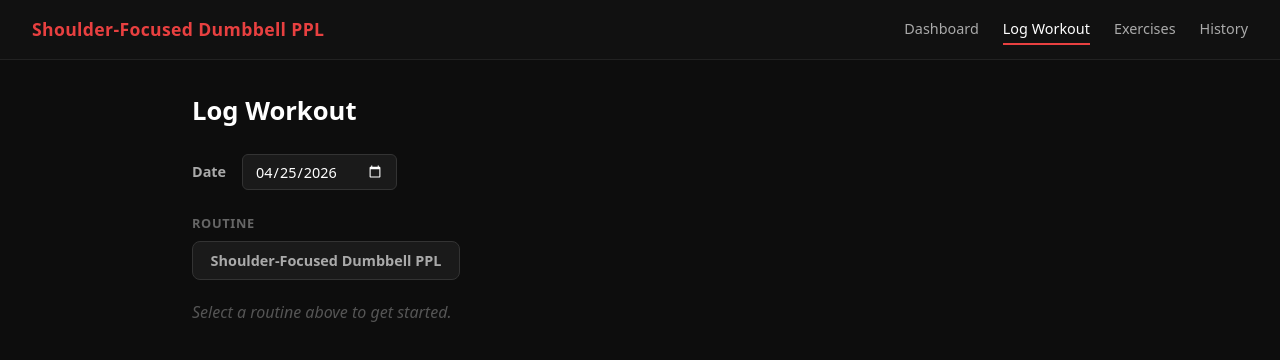
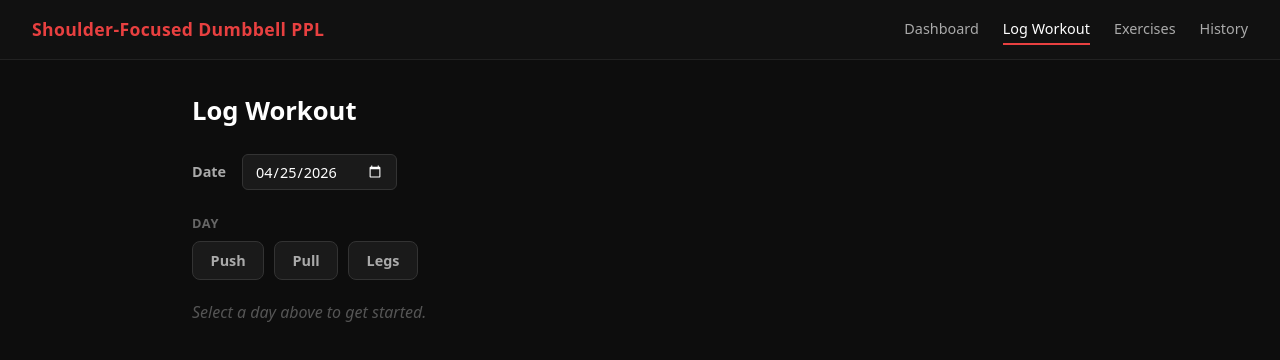
Before and after one commit to hrxrhymfbm/shoulder-focused-dumbbell-ppl, a React (Vite) app: page /log in a window 1280 px wide. Shown: the top 360 px of the page. Built offline with nearby package versions, Linux system fonts and the light colour scheme.

Commit message:
Remove routine selection — show Push/Pull/Legs directly

```diff
--- a/src/pages/LogWorkout.tsx
+++ b/src/pages/LogWorkout.tsx
@@ -3,9 +3,11 @@ import { v4 as uuidv4 } from 'uuid';
 import { useStorage } from '../hooks/useStorage';
 import { DEFAULT_EXERCISES } from '../data/exercises';
 import { ROUTINES } from '../data/routine';
-import type { Routine, RoutineDay } from '../data/routine';
+import type { RoutineDay } from '../data/routine';
 import type { SetEntry, WorkoutExercise, WorkoutLog } from '../types';
 import './LogWorkout.css';
+
+const ROUTINE = ROUTINES[0];
 
 function parseRepRange(repRange: string): { min: number; max: number } | null {
   const match = repRange.match(/(\d+)\s*[–\-]\s*(\d+)/);
@@ -27,7 +29,6 @@ export default function LogWorkout() {
 
   const today = new Date().toISOString().slice(0, 10);
   const [date, setDate] = useState(today);
-  const [selectedRoutine, setSelectedRoutine] = useState<Routine | null>(null);
   const [selectedDay, setSelectedDay] = useState<RoutineDay | null>(null);
   const [workoutExercises, setWorkoutExercises] = useState<WorkoutExercise[]>([]);
   const [weightIncreased, setWeightIncreased] = useState<Record<string, boolean>>({});
@@ -36,15 +37,6 @@ export default function LogWorkout() {
   const [saved, setSaved] = useState(false);
 
   const exerciseMap = Object.fromEntries(DEFAULT_EXERCISES.map(e => [e.id, e]));
-
-  function selectRoutine(routine: Routine) {
-    setSelectedRoutine(routine);
-    setSelectedDay(null);
-    setWorkoutExercises([]);
-    setWeightIncreased({});
-    setPreviousSession(null);
-    setSaved(false);
-  }
 
   function selectDay(day: RoutineDay) {
     const prev = findPreviousSession(logs, day);
@@ -172,43 +164,22 @@ export default function LogWorkout() {
       </div>
 
       <div className="selection-section">
-        <p className="selection-label">Routine</p>
+        <p className="selection-label">Day</p>
         <div className="btn-group">
-          {ROUTINES.map(routine => (
+          {ROUTINE.days.map(day => (
             <button
-              key={routine.id}
-              className={`btn-select${selectedRoutine?.id === routine.id ? ' active' : ''}`}
-              onClick={() => selectRoutine(routine)}
+              key={day.name}
+              className={`btn-select${selectedDay?.name === day.name ? ' active' : ''}`}
+              onClick={() => selectDay(day)}
             >
-              {routine.name}
+              {day.name}
             </button>
           ))}
         </div>
       </div>
 
-      {selectedRoutine && (
-        <div className="selection-section">
-          <p className="selection-label">Day</p>
-          <div className="btn-group">
-            {selectedRoutine.days.map(day => (
-              <button
-                key={day.name}
-                className={`btn-select${selectedDay?.name === day.name ? ' active' : ''}`}
-                onClick={() => selectDay(day)}
-              >
-                {day.name}
-              </button>
-            ))}
-          </div>
-        </div>
-      )}
-
-      {!selectedRoutine && (
-        <p className="empty-hint">Select a routine above to get started.</p>
-      )}
-
-      {selectedRoutine && !selectedDay && (
-        <p className="empty-hint">Now select a day.</p>
+      {!selectedDay && (
+        <p className="empty-hint">Select a day above to get started.</p>
       )}
 
       {workoutExercises.map(we => {
```
